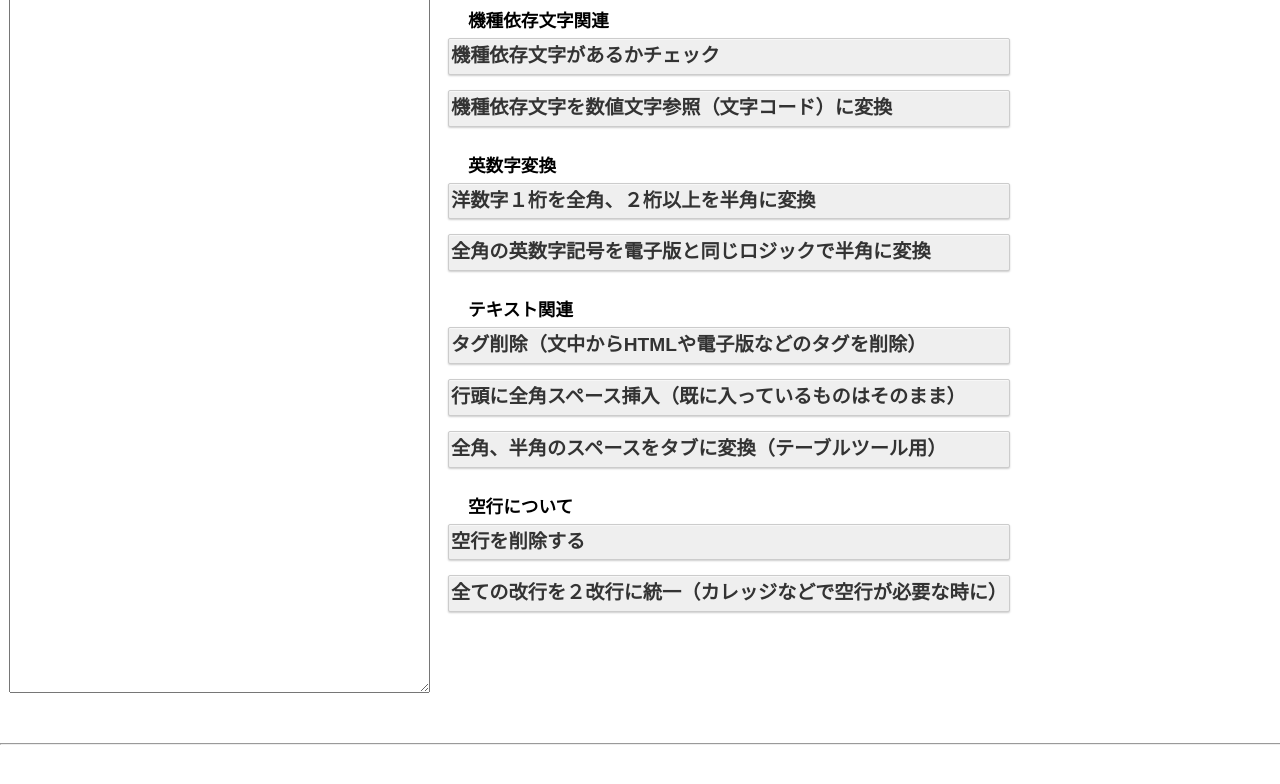
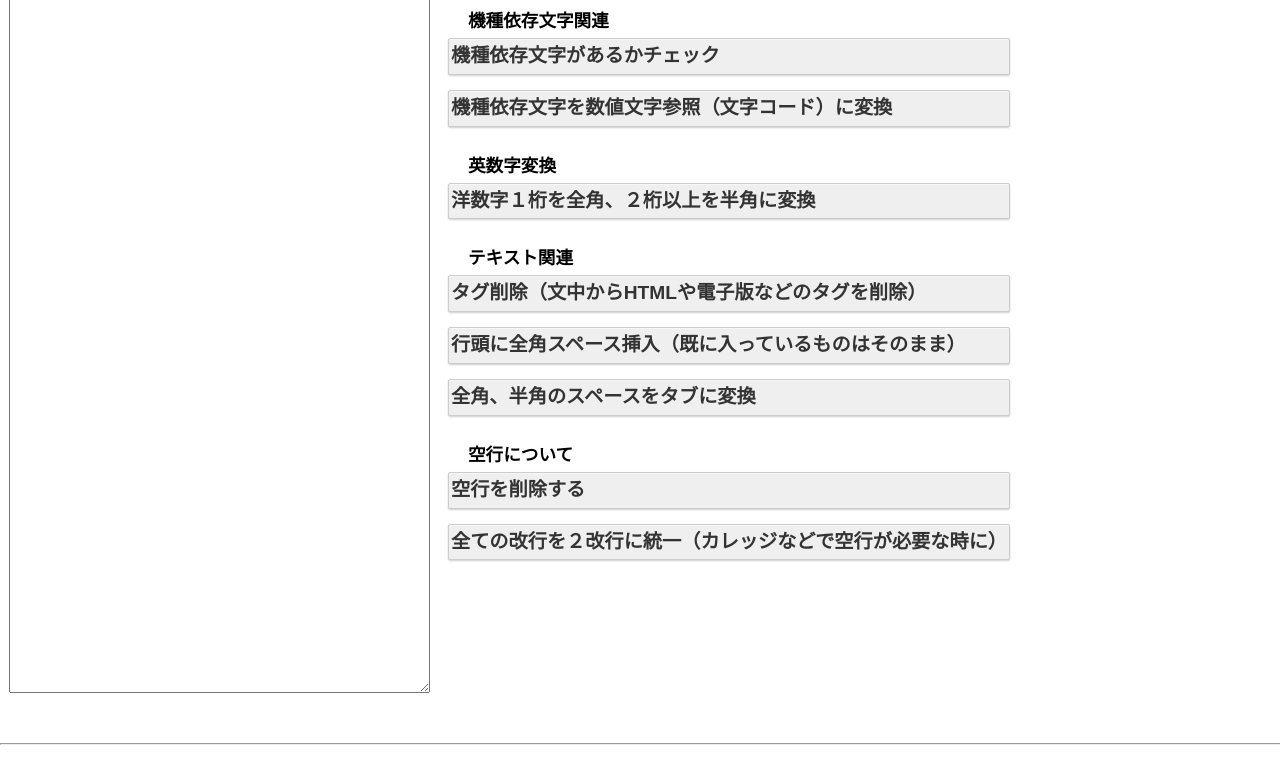
Before and after one commit to takaHayashi/web_tools, a plain HTML site: page index.html in a window 1280 px wide. Shown: the part 70-854 px from the top of the page. Drawn offline with Linux system fonts and the light colour scheme.

Commit message:
Update index.html

```diff
--- a/index.html
+++ b/index.html
@@ -34,13 +34,13 @@
 				<div class="midashi">英数字変換</div>
 				<br clear="all"/>
 				<input type="button" onClick="konv_zenhan()" value="洋数字１桁を全角、２桁以上を半角に変換" class="botan" />
-				<input type="button" onClick="konv_en_to_han()" value="全角の英数字記号を電子版と同じロジックで半角に変換" class="botan" >
+				<!--<input type="button" onClick="konv_en_to_han()" value="全角の英数字記号を電子版と同じロジックで半角に変換" class="botan" >-->
 				<!--<input type="button" onClick="konv_han()" value="【住宅用】洋数字を全て半角に変換" class="botan" >-->
 				<br clear="all">
 				<div class="midashi">テキスト関連</div><br clear="all"/>
 				<input type="button" onClick="tagDel()" value="タグ削除（文中からHTMLや電子版などのタグを削除）" class="botan" />
 				<input type="button" onClick="space()" value="行頭に全角スペース挿入（既に入っているものはそのまま）" class="botan" />
-				<input type="button" onClick="tab()" value="全角、半角のスペースをタブに変換（テーブルツール用）" class="botan" />
+				<input type="button" onClick="tab()" value="全角、半角のスペースをタブに変換" class="botan" />
 				<div class="midashi">空行について</div><br clear="all"/>
 				<input type="button" onClick="kara_sakujyo()" value="空行を削除する" class="botan" >
 				<input type="button" onClick="karagyou()" value="全ての改行を２改行に統一（カレッジなどで空行が必要な時に）" class="botan" >
```
